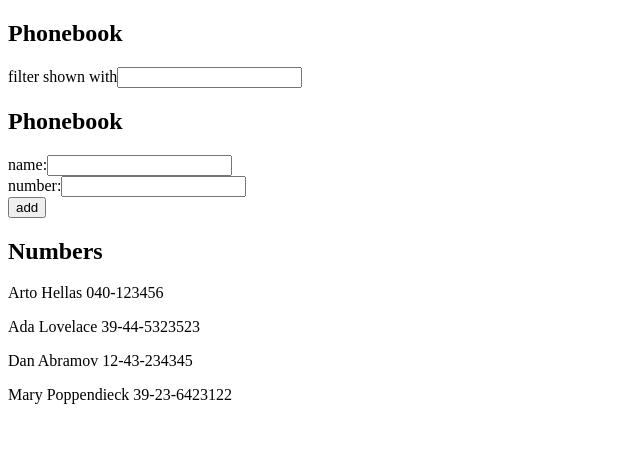
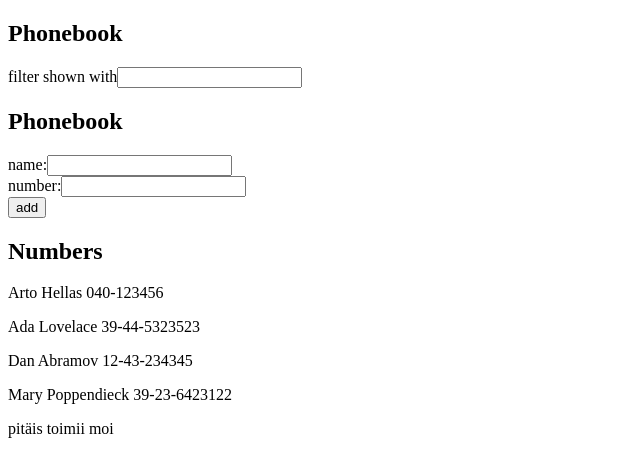
Before and after one commit to Smuli99/Fullstack-Mooc, a React (Vite) app in the folder osa2/puhelinluettelo/: page / in a window 1280 px wide. Shown: the top 476 px of the page, without its empty margins (0-640 px from the left). Built offline with nearby package versions, Linux system fonts and the light colour scheme; data requests are answered from the project's data file.

Commit message:
task 2.12 and 2.13 done

```diff
--- a/osa2/puhelinluettelo/db.json
+++ b/osa2/puhelinluettelo/db.json
@@ -1,5 +1,5 @@
 {
-  "persons":[
+  "persons": [
     {
       "name": "Arto Hellas",
       "number": "040-123456",
@@ -19,6 +19,12 @@
       "name": "Mary Poppendieck",
       "number": "39-23-6423122",
       "id": "4"
+    },
+    {
+      "name": "pitäis toimii",
+      "number": "moi",
+      "id": "jer9XLkD0KA"
     }
-  ]
+  ],
+  "$schema": "./node_modules/json-server/schema.json"
 }
--- a/osa2/puhelinluettelo/src/App.jsx
+++ b/osa2/puhelinluettelo/src/App.jsx
@@ -1,5 +1,6 @@
 import { useEffect, useState } from "react";
-import axios from 'axios';
+import personService from './services/persons';
+
 import AddNew from "./components/AddNew";
 import Numbers from "./components/Numbers";
 import Phonebook from "./components/Phonebook";
@@ -11,10 +12,10 @@ const App = () => {
   const [filter, setFilter] = useState('');
 
   useEffect(() => {
-    axios
-      .get('http://localhost:3001/persons')
-      .then(response => {
-        setPersons(response.data);
+    personService
+      .getAll()
+      .then(initialPersons => {
+        setPersons(initialPersons);
       });
   }, []);
 
@@ -41,9 +42,13 @@ const App = () => {
       number: newNumber.trim(),
     };
 
-    setPersons(persons.concat(personObject));
-    setNewName('');
-    setNewNumber('');
+    personService
+      .create(personObject)
+      .then(returnedObject => {
+        setPersons(persons.concat(returnedObject));
+        setNewName('');
+        setNewNumber('');
+      });
   };
 
   return (
--- /dev/null
+++ b/osa2/puhelinluettelo/src/services/persons.js
@@ -0,0 +1,17 @@
+import axios from 'axios';
+const baseUrl = 'http://localhost:3001/persons';
+
+const getAll = () => {
+  const request = axios.get(baseUrl);
+  return request.then(response => response.data);
+};
+
+const create = (personObject) => {
+  const request = axios.post(baseUrl, personObject);
+  return request.then(response => response.data);
+};
+
+export default {
+  getAll,
+  create,
+};
```
